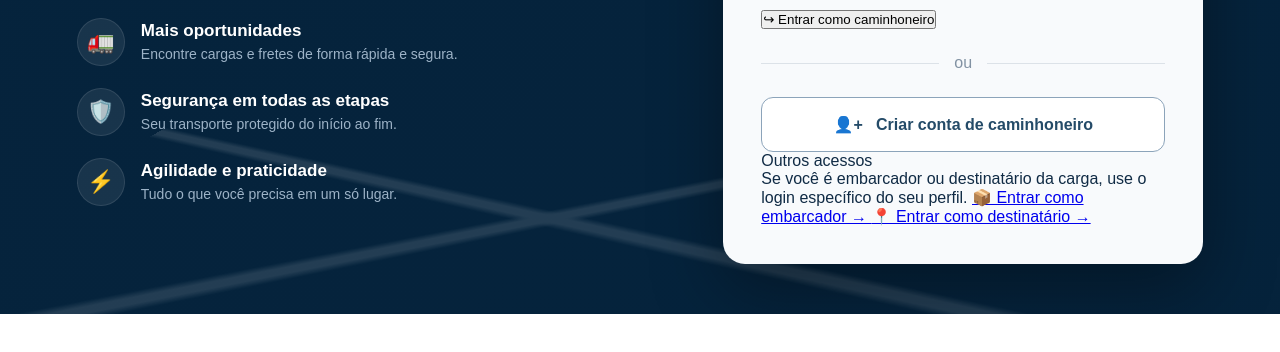
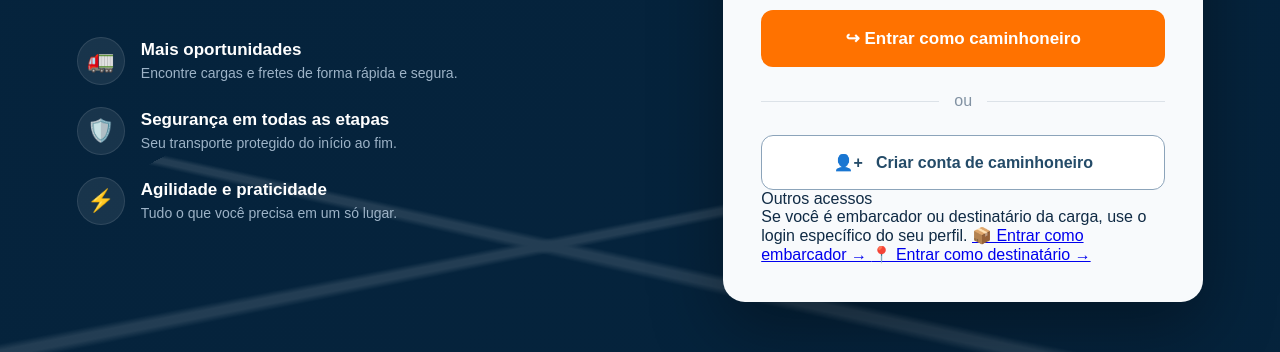
Before and after one commit to geankeil-hue/Projeto-Mundo-Senai, a website: page login.html in a window 1280 px wide. Shown: the part 579-931 px from the top of the page. Before the commit the page ends 893 px from the top, so only its background shows below. Drawn offline with Linux system fonts and the light colour scheme.

Commit message:
fix:arruma botão de entrar como caminhoneiro no login dos caminhoneiros

```diff
--- a/login.html
+++ b/login.html
@@ -328,7 +328,8 @@
            BOTÕES
         ========================== */
 
-        .btn-entra {
+        .btn-login,
+        .btn-entrar {
             width: 100%;
             height: 57px;
             border: none;
@@ -338,9 +339,10 @@
             font-size: 17px;
             font-weight: bold;
             cursor: pointer;
-            transition: 0.3s;
+            transition: 0.25s ease;
         }
 
+        .btn-login:hover,
         .btn-entrar:hover {
             background: #e96400;
             transform: translateY(-1px);
@@ -685,7 +687,7 @@
                 <!-- BOTÃO ENTRAR -->
 
                 <button
-                    class="btn-entrar"
+                    class="btn-login"
                     onclick="entrar()"
                 >
                     ↪ Entrar como caminhoneiro
```
